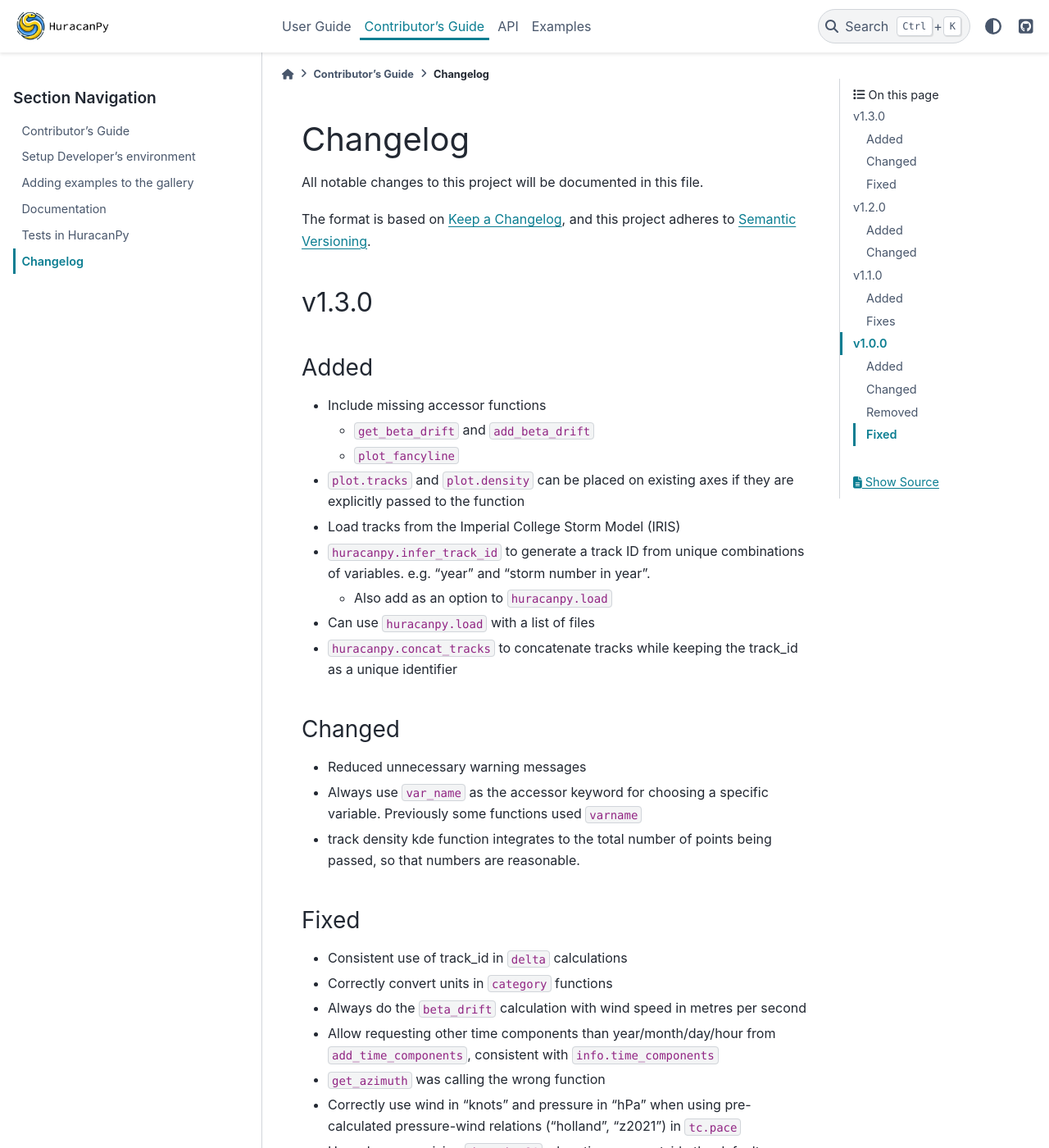
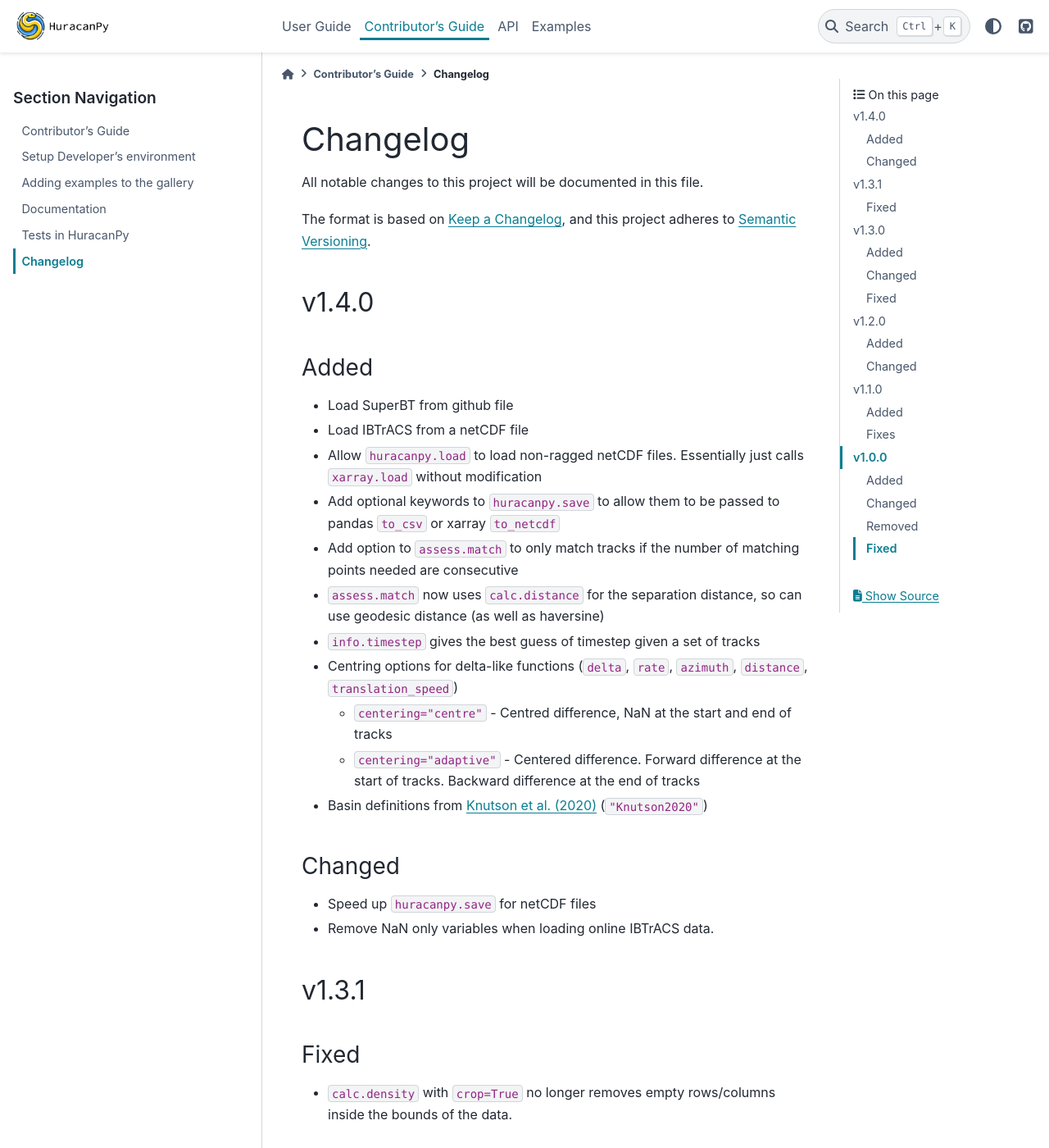
Before and after one commit to Huracan-project/huracanpy, a Sphinx documentation site: the page built from docs/dev_guide/changelog.md, in a window 1280 px wide and 1400 px high. Shown: the whole window at 82% size. Built offline with Sphinx 7.4.7 and the PyData theme 0.15.4, drawn with Linux system fonts in a browser that asks for light colours.

Commit message:
Update changelog.md

```diff
--- a/docs/dev_guide/changelog.md
+++ b/docs/dev_guide/changelog.md
@@ -5,6 +5,28 @@ All notable changes to this project will be documented in this file.
 The format is based on [Keep a Changelog](https://keepachangelog.com/en/1.1.0/),
 and this project adheres to [Semantic Versioning](https://semver.org/spec/v2.0.0.html).
 
+
+## v1.4.0
+### Added
+- Load SuperBT from github file
+- Load IBTrACS from a netCDF file
+- Allow `huracanpy.load` to load non-ragged netCDF files. Essentially just calls `xarray.load` without modification
+- Add optional keywords to `huracanpy.save` to allow them to be passed to pandas `to_csv` or xarray `to_netcdf`
+- Add option to `assess.match` to only match tracks if the number of matching points needed are consecutive
+- `assess.match` now uses `calc.distance` for the separation distance, so can use geodesic distance (as well as haversine)
+- `info.timestep` gives the best guess of timestep given a set of tracks
+- Centring options for delta-like functions (`delta`, `rate`, `azimuth`, `distance`, `translation_speed`)
+  - `centering="centre"` - Centred difference, NaN at the start and end of tracks
+  - `centering="adaptive"` - Centered difference. Forward difference at the start of tracks. Backward difference at the end of tracks
+- Basin definitions from [Knutson et al. (2020)](https://doi.org/10.1175/BAMS-D-18-0194.1) (`"Knutson2020"`)
+
+### Changed
+- Speed up `huracanpy.save` for netCDF files
+- Remove NaN only variables when loading online IBTrACS data.
+
+## v1.3.1
+### Fixed
+- `calc.density` with `crop=True` no longer removes empty rows/columns inside the bounds of the data.
 
 ## v1.3.0
 ### Added
```
